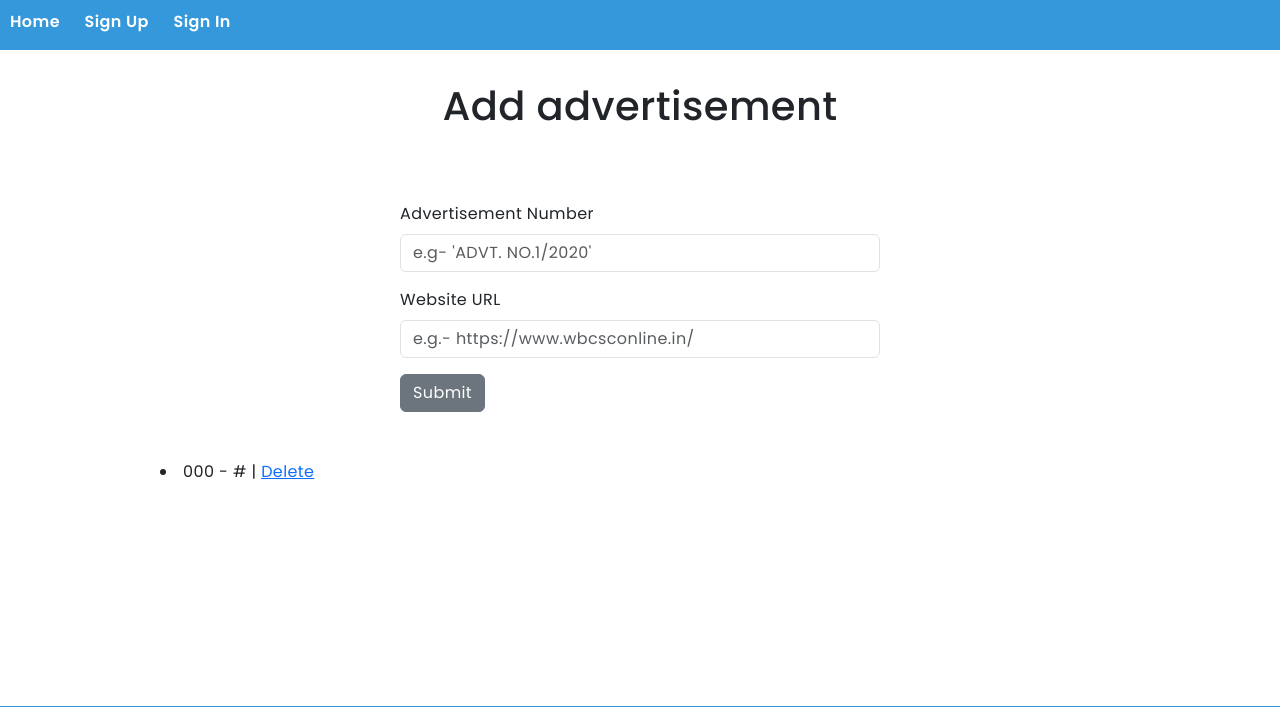
After one commit to indrajit912/AdNotifier, a Flask app: page /auth/add_advertisement in a window 1280 px wide. The commit adds this page. Shown: the top 707 px of the page. Run offline with Flask 3, Linux system fonts and the light colour scheme; tables that the repository leaves empty hold one stand-in row (values such as "Sample post").

Commit message:
login manager added and login_required is working

```diff
--- a/app/auth/forms.py
+++ b/app/auth/forms.py
@@ -1,6 +1,12 @@
 from flask_wtf import FlaskForm
 from wtforms import StringField, SubmitField, PasswordField, EmailField, IntegerField
 from wtforms.validators import DataRequired
+
+class UserLoginForm(FlaskForm):
+    email = EmailField("Email address", validators=[DataRequired()])
+    passwd = PasswordField("Password", validators=[DataRequired()])
+    submit = SubmitField("Submit")
+
 
 class UserSignupForm(FlaskForm):
     fullname = StringField("Fullname", validators=[DataRequired()])
@@ -11,3 +17,10 @@ class UserSignupForm(FlaskForm):
     whatsapp = IntegerField("WhatsApp number")
 
     submit = SubmitField("Submit")
+
+
+class AdvertisementForm(FlaskForm):
+    advertisement_number = StringField("Advertisement Number", validators=[DataRequired()])
+    website_url = StringField("Website URL", validators=[DataRequired()])
+
+    submit = SubmitField("Submit")
--- a/app/auth/routes.py
+++ b/app/auth/routes.py
@@ -1,15 +1,45 @@
 # app/auth/routes.py
 from flask import render_template, url_for, redirect, flash
-from app.auth.forms import UserSignupForm
-from app.models.user import User
+from app.auth.forms import UserSignupForm, AdvertisementForm, UserLoginForm
+from app.models.user import User, MonitoredAd
 from app.extensions import db
+from flask_login import login_required, login_user
 
 from . import auth_bp
 
+# Login view (route)
 @auth_bp.route('/login', methods=['GET', 'POST'])
 def login():
+    form = UserLoginForm()
+
     # Login logic here
-    return render_template('login.html')
+    if form.validate_on_submit():
+        user = User.query.filter_by(email=form.email.data).first()
+
+        if user:
+            # Check the hash
+            if user.check_password(form.passwd.data):
+                # Password matched!
+                login_user(user)
+                flash("Login successful!", 'success')
+
+                return redirect(url_for('auth.dashboard'))
+            else:
+                flash("Wrong passsword. Try again!")
+        else:
+            flash("That user doesn't exist! Try again...")
+
+        form = UserLoginForm(formdata=None)
+
+
+    return render_template('login.html', form=form)
+
+@auth_bp.route('/dashboard', methods=['GET', 'POST'])
+@login_required
+def dashboard():
+
+    # Login logic here
+    return render_template('dashboard.html')
 
 @auth_bp.route('/signup', methods=['GET', 'POST'])
 def signup():
@@ -36,7 +66,8 @@ def signup():
         fullname = form.fullname.data
         form = UserSignupForm(formdata=None)
 
-        flash("User added successfully!", 'success')
+        flash("Congratulations! Your account has been successfully created. You can now log in using the provided credentials.", 'success')
+        return redirect(url_for('auth.login'))
 
     our_users = User.query.order_by(User.created_at)
 
@@ -46,3 +77,65 @@ def signup():
         form=form,
         our_users=our_users
     )
+
+@auth_bp.route('/change_password/<int:id>', methods=['POST'])
+def change_password(id):
+    user_to_update = User.query.get_or_404(id)
+
+    try:
+        pass
+    except:
+        pass
+
+@auth_bp.route('/delete_user/<int:id>')
+def delete_user(id):
+    user_to_delete = User.query.get_or_404(id)
+
+    try:
+        db.session.delete(user_to_delete)
+        db.session.commit()
+
+        flash("User deleted successfully!", 'success')
+        return redirect(url_for('auth.signup'))
+    except:
+        flash("Opps! There was a problem deleting user. Try again.", 'danger')
+        return redirect(url_for('main.index'))
+
+
+@auth_bp.route('/add_advertisement', methods=['GET', 'POST'])
+def add_advertisement():
+    form = AdvertisementForm()
+
+    if form.validate_on_submit():
+        monitored_ad = MonitoredAd(
+            advertisement_number = form.advertisement_number.data,
+            website_url = form.website_url.data
+        )
+
+        # Clear the form
+        form = AdvertisementForm(formdata=None)
+
+        # Add the advertisement to the database
+        db.session.add(monitored_ad)
+        db.session.commit()
+
+        flash("Advertisement entry added successfully!", 'success')
+
+    ads = MonitoredAd.query.order_by(MonitoredAd.created_at)
+
+    return render_template('add_advertisement.html', form=form, ads=ads)
+
+
+@auth_bp.route('/delete_ad/<int:id>')
+def delete_ad(id):
+    ad_to_delete = MonitoredAd.query.get_or_404(id)
+
+    try:
+        db.session.delete(ad_to_delete)
+        db.session.commit()
+
+        flash("Advertisement deleted successfully!", 'success')
+        return redirect(url_for('auth.add_advertisement'))
+    except:
+        flash("Opps! There was a problem deleting user. Try again.", 'danger')
+        return redirect(url_for('main.index'))
--- /dev/null
+++ b/app/auth/templates/add_advertisement.html
@@ -0,0 +1,34 @@
+<!-- app/auth/templates/auth/add_advertisement.html -->
+{% extends 'base.html' %}
+
+{% block title %}Add Advertisement{% endblock %}
+
+{% block content %}
+    {% include 'flash_msgs.html' %}
+
+    <h1 class="heading">Add advertisement</h1>
+    <br>
+    <!-- Signup form goes here -->
+    <form method="POST" class="form-container">
+        {{ form.hidden_tag() }}
+
+        <div class="mb-3">
+            {{ form.advertisement_number.label(class="form-label") }}
+            {{ form.advertisement_number(class="form-control", placeholder="e.g- 'ADVT. NO.1/2020'") }}
+        </div>
+
+        <div class="mb-3">
+            {{ form.website_url.label(class="form-label") }}
+            {{ form.website_url(class="form-control", placeholder="e.g.- https://www.wbcsconline.in/") }}
+        </div>
+
+        {{ form.submit(class="btn btn-secondary") }}
+    </form>
+
+    <!-- TODO: Delete the block below -->
+    <br>
+    <br>
+    {% for ad in ads %}
+        <li>{{ ad.advertisement_number }} - {{ ad.website_url }} | <a href="{{ url_for('auth.delete_ad', id=ad.id) }}">Delete</a></li>
+    {% endfor %}
+{% endblock %}
--- a/app/auth/templates/signup.html
+++ b/app/auth/templates/signup.html
@@ -4,6 +4,8 @@
 {% block title %}Sign Up{% endblock %}
 
 {% block content %}
+    {% include 'flash_msgs.html' %}
+
     <h1 class="heading">Sign Up</h1>
     <br>
     <!-- Signup form goes here -->
@@ -34,9 +36,10 @@
         {{ form.submit(class="btn btn-secondary") }}
     </form>
 
+    <!-- TODO: Delete the block below -->
     <br>
     <br>
     {% for our_user in our_users %}
-        <li>{{ our_user.fullname }} - {{ our_user.email }}</li>
+        <li>{{ our_user.fullname }} - {{ our_user.email }} | <a href="{{ url_for('auth.delete_user', id=our_user.id) }}">Delete</a></li>
     {% endfor %}
 {% endblock %}
--- a/app/extensions.py
+++ b/app/extensions.py
@@ -5,8 +5,8 @@
 #
 from flask_sqlalchemy import SQLAlchemy
 from flask_migrate import Migrate
-from flask_login import LoginManager
+from flask_login import LoginManager, UserMixin
 
 db = SQLAlchemy()
 migrate = Migrate()
-# login_manager = LoginManager()
+login_manager = LoginManager()
```
Also changed, not shown: app/__init__.py (+10 -2 lines), app/auth/templates/dashboard.html (added, +11 -0 lines), app/auth/templates/login.html (+20 -1 lines), app/models/user.py (+13 -1 lines), migrations/versions/8be5866814a7_created_at_attr_created_in_monitoredad_.py (added, +32 -0 lines), migrations/versions/e15fdc073ddb_added_monitoredad_model.py (added, +34 -0 lines), app.db.
